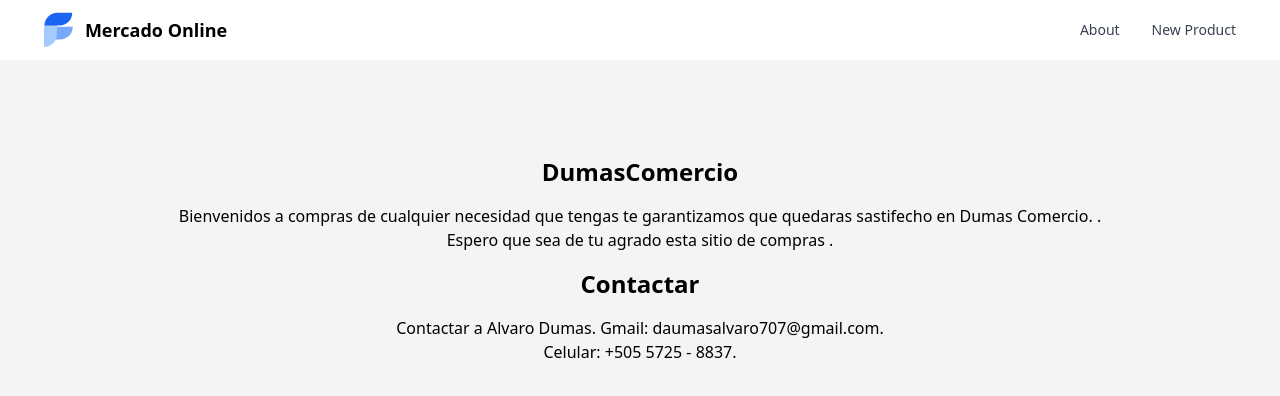
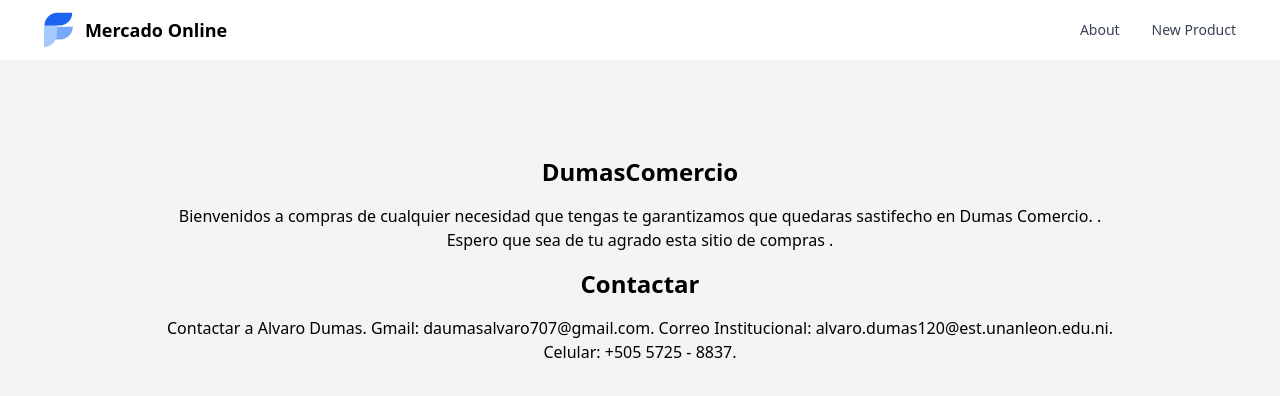
Before and after one commit to Alvaro707/crubdenext, a Next.js app: page /about in a window 1280 px wide. Shown: the top 396 px of the page. Built offline with nearby package versions, Linux system fonts and the light colour scheme.

Commit message:
agrego correo institucional

```diff
--- a/pages/about.js
+++ b/pages/about.js
@@ -21,6 +21,7 @@ function about() {
       <p className="text-black-300">
        Contactar a Alvaro Dumas.
        Gmail: daumasalvaro707@gmail.com.
+       Correo Institucional: alvaro.dumas120@est.unanleon.edu.ni.
 
        <br></br>
        Celular: +505 5725 - 8837.
```
